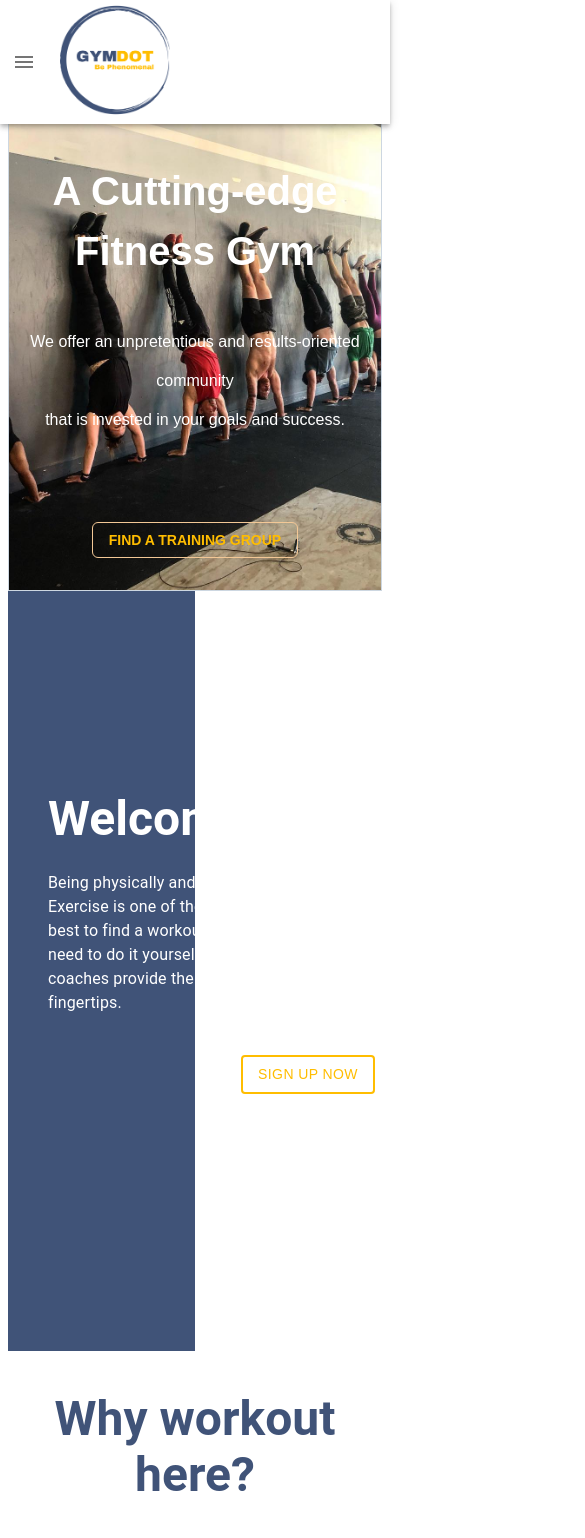
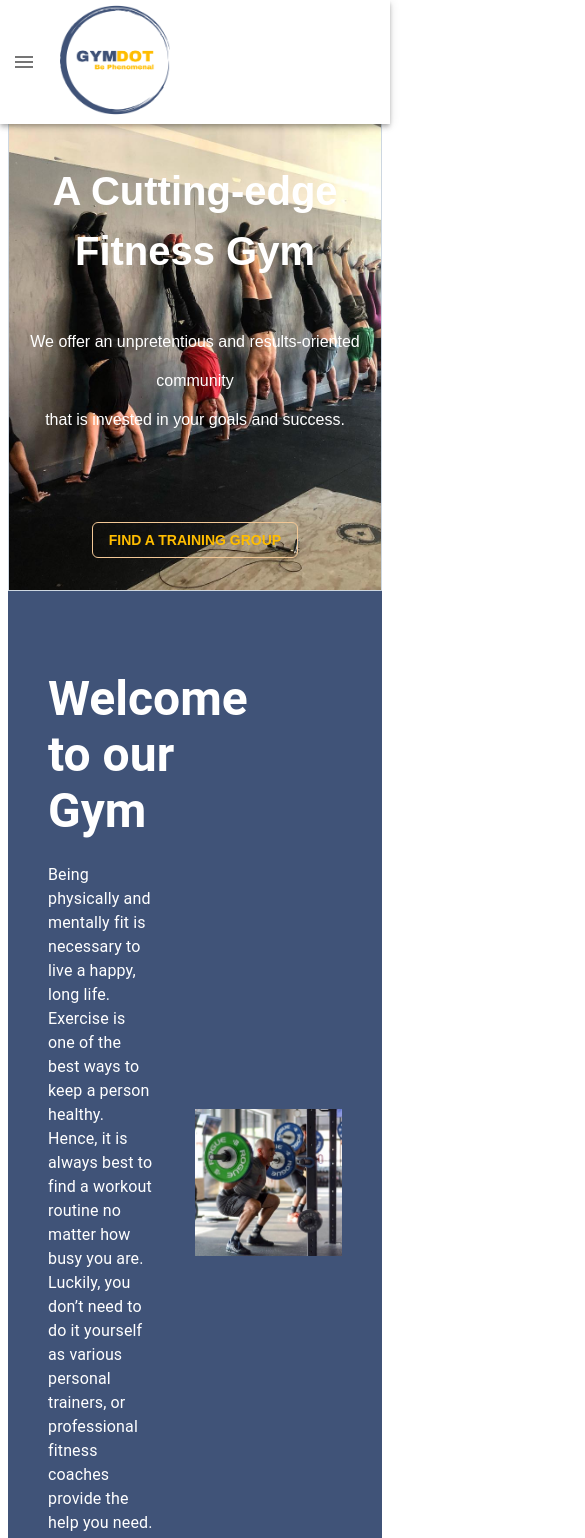
Before and after one commit to Tedfulk/gym_dot_website, a React (Create React App) app in the folder frontend/: page /Home in a window 390 px wide. Shown: the top 1538 px of the page, 585 px wide, since content can reach past the window. Built offline with nearby package versions, Linux system fonts and the light colour scheme.

Commit message:
some responsiveness

```diff
--- a/frontend/src/App.js
+++ b/frontend/src/App.js
@@ -1,8 +1,6 @@
 import React from 'react';
 import { Route, Routes } from 'react-router-dom';
 import { Box } from '@mui/material';
-
-import './App.css';
 import ExerciseDetail from './pages/ExerciseDetail';
 import Exercises from './pages/Exercises';
 import Home from './pages/Home';
--- a/frontend/src/pages/Home.js
+++ b/frontend/src/pages/Home.js
@@ -26,19 +26,21 @@ function Home() {
     <Box>
         <HeroBanner />
            {/* Welcome to the Gym */}
-        <Box sx={{ display: 'flex', bgcolor: '#405378', color: 'white', maxWidth: '50%' }}>
-          <Box>
-            <Typography variant="h3" align="left" sx={{ mt: 25, mb: 3, ml: 5, fontWeight: '700' }}>
+        <Box sx={{ display: 'flex',  bgcolor: '#405378', color: 'white', pt: 10, alignItems: 'center'}}>
+          <Box sx={{ maxWidth: '50%',  }}>
+            <Typography variant="h3" align="left" sx={{ mb: 3, ml: 5, fontWeight: '700' }}>
               Welcome to our Gym
             </Typography>
-            <Typography sx={{ width: '35rem', mb: 5, ml: 5 }}>
+            <Typography sx={{ mb: 5, ml: 5, mr: 5}}>
               Being physically and mentally fit is necessary to live a happy, long life. Exercise is one of the best ways to keep a person healthy. Hence, it is always best to find a workout routine no matter how busy you are. Luckily, you don’t need to do it yourself as various personal trainers, or professional fitness coaches provide the help you need. And joining fitness classes is just at your fingertips.
             </Typography>
-            <Box sx={{ textAlign: 'center' }}>
-              <Button href="Contact" variant="outlined" size="medium" color='warning' sx={{ fontFamily: 'sans-serif', color: '#FFBD00',border: '2px solid #FFBD00' }}>SIGN UP NOW</Button>
+            <Box sx={{ textAlign: 'center', mb: 5, mt: 5,  }}>
+              <Button href="Contact" variant="outlined" size="medium" color='warning' sx={{ fontFamily: 'sans-serif', color: '#FFBD00', border: '2px solid #FFBD00', }}>SIGN UP NOW</Button>
             </Box>
           </Box>
-            <img src={Squatting} alt='Male squatting weight' loading='lazy' style={{ marginTop: '5rem', marginBottom: '5rem' }}/>
+          <Box sx={{ mr: 5, display: 'flex', alignItems: 'center' }}>
+            <img src={Squatting} alt='Male squatting weight' loading='lazy' style={{ marginBottom: '5rem', maxWidth: '100%', height: 'auto' }}/>
+          </Box>
         </Box>
           {/* Why workout here? */}
         <Box sx={{ bgcolor: 'white', color: '#405378' }}>
@@ -80,7 +82,7 @@ function Home() {
           <Typography variant='h3' sx={{ mb: 5, color: 'white', textAlign: 'center', fontWeight: '700' }}>
             Testimonials
           </Typography>
-          <Box sx={{ display: 'flex', justifyContent: 'center', gap: 7, mt: 5, mb: 5, pb: 5, color: 'white', textAlign: 'center' }}>
+          <Box sx={{ display: 'flex', justifyContent: 'center', gap: 7, mt: 5, mb: 5, pb: 5, color: 'white', textAlign: 'center', pl: 2, pr: 2 }}>
             <Box sx={{ display: 'flex', flexDirection: 'column', justifyContent: 'space-around' }}>
               <Box>
                 <Rating name="read-only" value={5} readOnly sx={{ fontSize: '1rem', marginBottom: 1, }} />
@@ -166,7 +168,7 @@ function Home() {
               Come Visit Us
             </Typography>
             <Typography variant='h6' sx={{ maxWidth: 500 }}>
-              <Link href='#schedule' underline='hover' color={'#FFBD00'} >
+              <Link href='Groups' underline='hover' color={'#FFBD00'} >
               Weekly Classes
               </Link>
             </Typography>
@@ -183,8 +185,8 @@ function Home() {
               <LocationOnIcon /> 1234 Main St. Raleigh, NC 27609
             </Typography>
           </Box>
-          <Box sx={{ maxWidth: 500 }}>
-            <img src={Map} alt='Map' style={{ width: '100%', height: '100%' }}/>
+          <Box sx={{ maxWidth: 500, display: 'flex', alignItems: 'center'}}>
+            <img src={Map} alt='Map' loading='lazy' style={{ width: '100%', height: 'auto', objectFit: 'contain' }}/>
           </Box>
         </Box>
         <Box>
--- a/frontend/src/pages/TheGym.js
+++ b/frontend/src/pages/TheGym.js
@@ -1,5 +1,5 @@
 import * as React from 'react';
-import { Typography, Box, Rating, Link} from '@mui/material';
+import { Typography, Box, Rating } from '@mui/material';
 import CheckCircleOutlineIcon from '@mui/icons-material/CheckCircleOutline';
 import TheGymPic from '../components/TheGymPic';
 import Leeann from '../assets/images/leeann.png';
@@ -94,15 +94,10 @@ function TheGym() {
         </Box>
       </Box>
       {/* Location */}
-      <Box sx={{ display: 'flex', justifyContent: 'space-evenly', pt: 10, pb: 5, bgcolor: '#405378', color: 'white'}}>
+      <Box sx={{ display: 'flex', justifyContent: 'space-evenly', pt: 10, pb: 5, pl: 2, pr: 2, bgcolor: '#405378', color: 'white'}}>
         <Box sx={{ maxWidth: 500 }}>
           <Typography variant='h3' sx={{ fontWeight: 600, mb: 2 }}>
             Come Visit Us
-          </Typography>
-          <Typography variant='h6' sx={{ maxWidth: 500 }}>
-            <Link href='#schedule' underline='hover' color={'#FFBD00'} >
-            Weekly Classes
-            </Link>
           </Typography>
           <Typography sx={{ maxWidth: 500 }}>
             <br/>
@@ -117,8 +112,8 @@ function TheGym() {
             <LocationOnIcon /> 1234 Main St. Raleigh, NC 27609
           </Typography>
         </Box>
-        <Box sx={{ maxWidth: 500 }}>
-          <img src={Map} alt='Map' style={{ width: '100%', height: '100%' }}/>
+        <Box sx={{ maxWidth: 500, display: 'flex', alignItems: 'center' }}>
+          <img src={Map} alt='Map' style={{ width: '100%', height: 'auto', objectFit: 'contain'  }}/>
         </Box>
       </Box>
       <Box sx={{ bgcolor: '#405378' }}>
```
Also changed, not shown: 1 other file (tests, documents, lock files or other folders).
